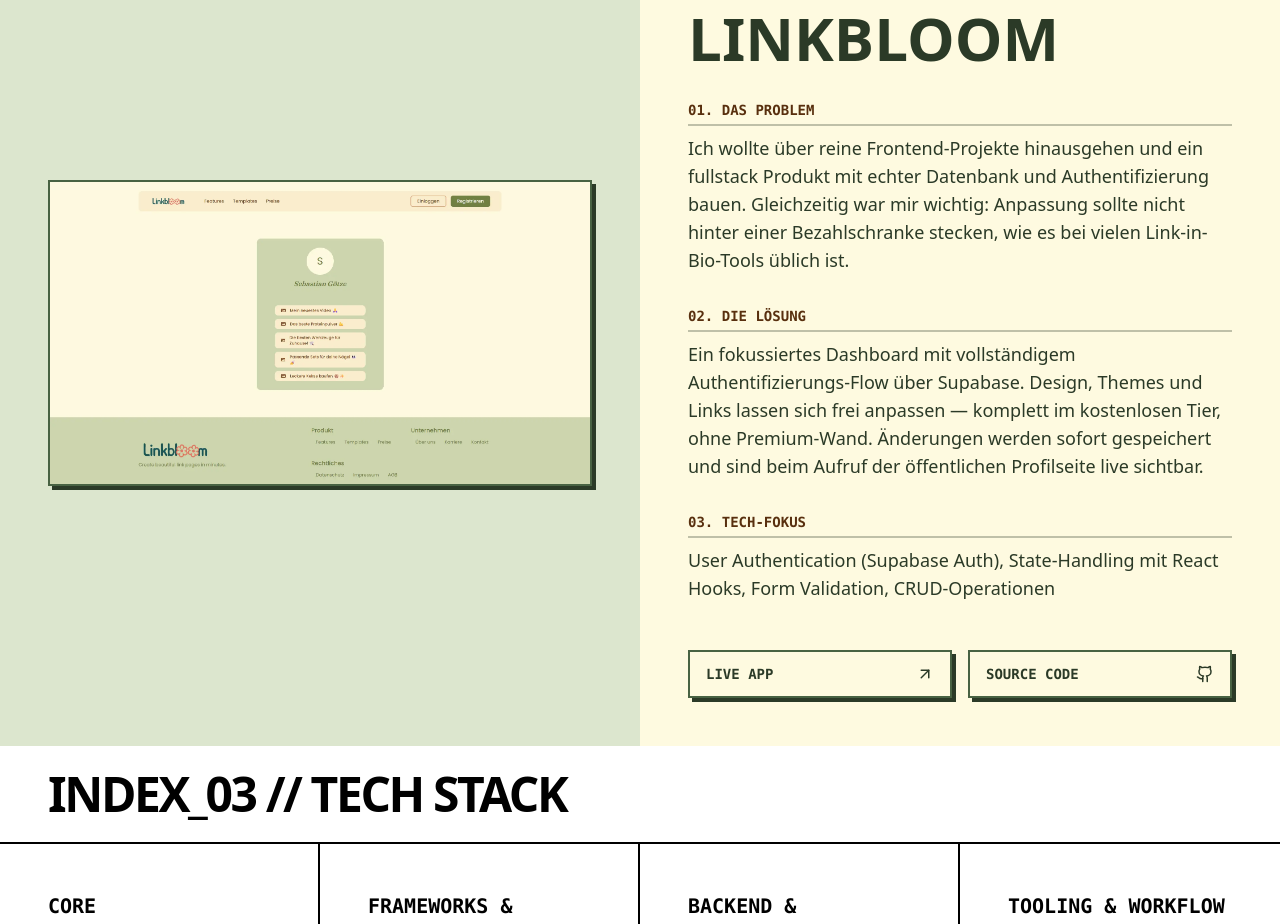
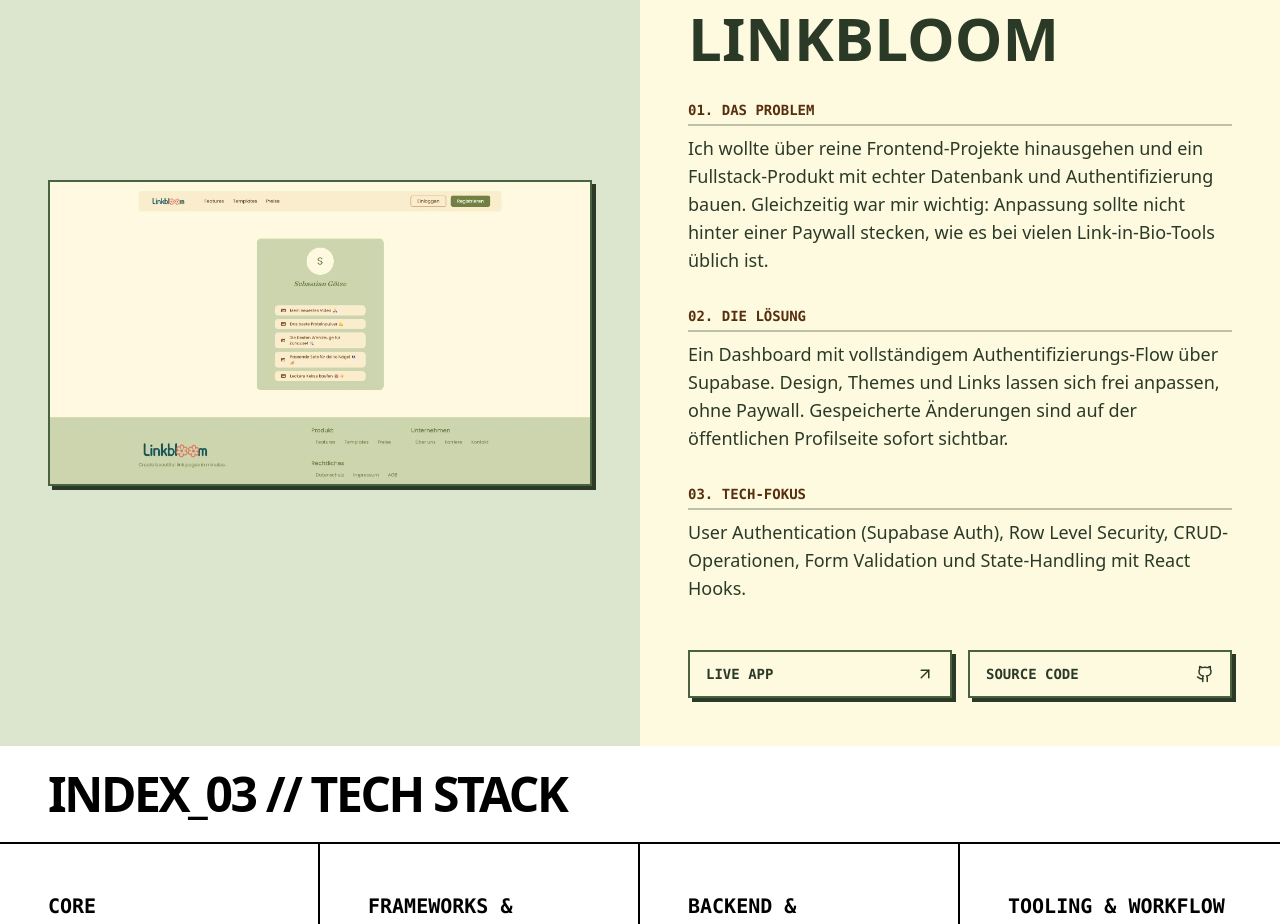
Before and after one commit to zeroequalsone/portfolio, a Next.js app: page / in a window 1280 px wide. Shown: the part 1760-2684 px from the top of the page. Built offline with nearby package versions, Linux system fonts and the light colour scheme.

Commit message:
feat(work): polish linkbloom copy (#25)

```diff
--- a/components/Work.tsx
+++ b/components/Work.tsx
@@ -82,17 +82,17 @@ export default function Work() {
               <WorkStep
                 variant="linkbloom"
                 step="01. Das Problem"
-                description="Ich wollte über reine Frontend-Projekte hinausgehen und ein fullstack Produkt mit echter Datenbank und Authentifizierung bauen. Gleichzeitig war mir wichtig: Anpassung sollte nicht hinter einer Bezahlschranke stecken, wie es bei vielen Link-in-Bio-Tools üblich ist."
+                description="Ich wollte über reine Frontend-Projekte hinausgehen und ein Fullstack-Produkt mit echter Datenbank und Authentifizierung bauen. Gleichzeitig war mir wichtig: Anpassung sollte nicht hinter einer Paywall stecken, wie es bei vielen Link-in-Bio-Tools üblich ist."
               />
               <WorkStep
                 variant="linkbloom"
                 step="02. Die Lösung"
-                description="Ein fokussiertes Dashboard mit vollständigem Authentifizierungs-Flow über Supabase. Design, Themes und Links lassen sich frei anpassen — komplett im kostenlosen Tier, ohne Premium-Wand. Änderungen werden sofort gespeichert und sind beim Aufruf der öffentlichen Profilseite live sichtbar."
+                description="Ein Dashboard mit vollständigem Authentifizierungs-Flow über Supabase. Design, Themes und Links lassen sich frei anpassen, ohne Paywall. Gespeicherte Änderungen sind auf der öffentlichen Profilseite sofort sichtbar."
               />
               <WorkStep
                 variant="linkbloom"
                 step="03. Tech-Fokus"
-                description="User Authentication (Supabase Auth), State-Handling mit React Hooks, Form Validation, CRUD-Operationen"
+                description="User Authentication (Supabase Auth), Row Level Security, CRUD-Operationen, Form Validation und State-Handling mit React Hooks."
               />
             </div>
           </div>
```
